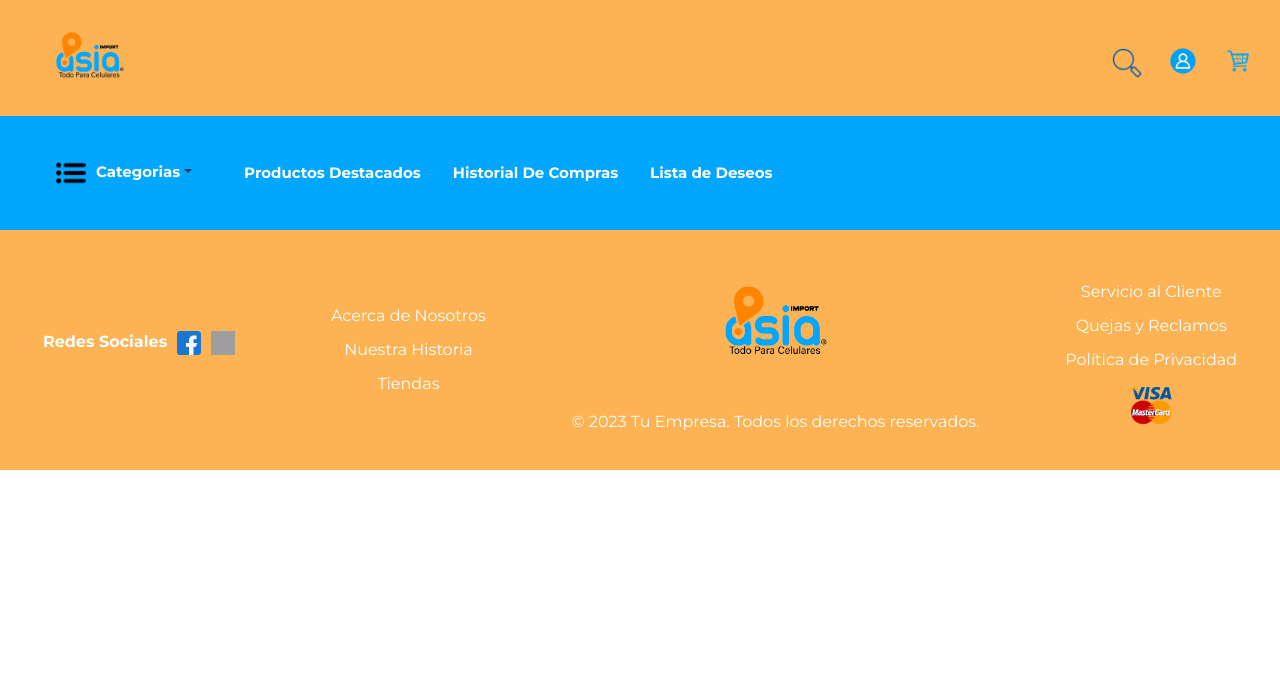
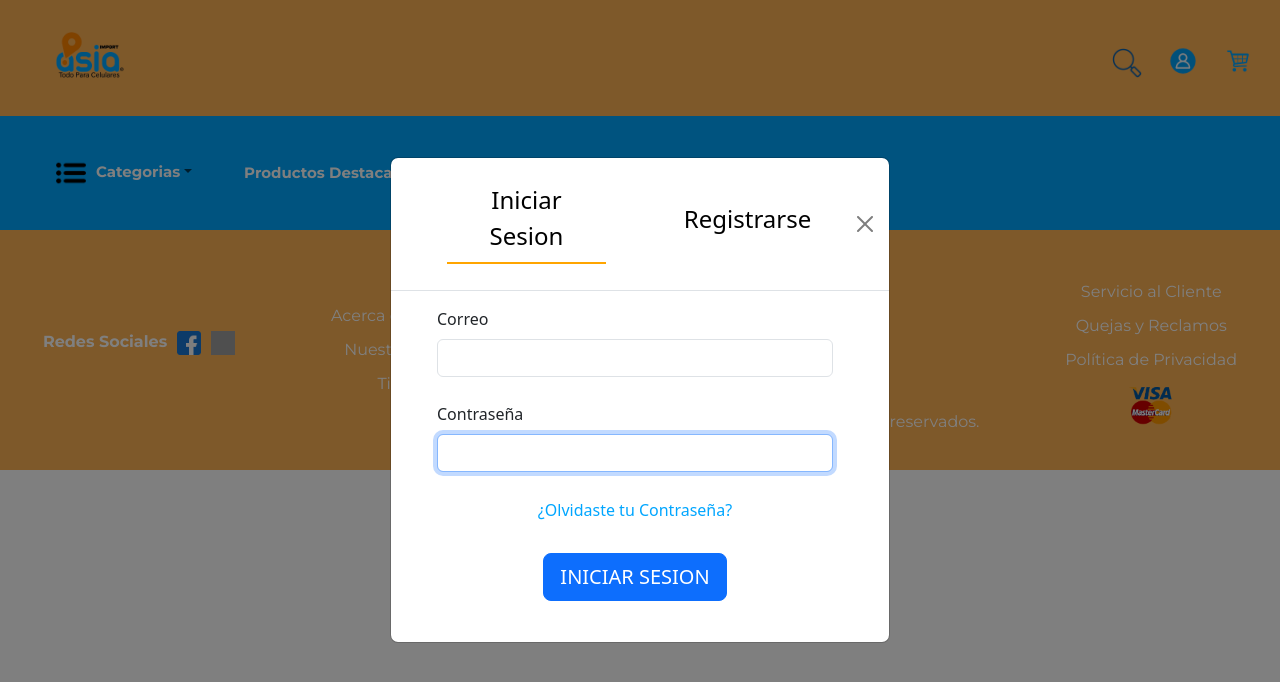
Before and after one commit to jairoaguilarts/AsiaImport, a React (Create React App) app: page / in a window 1280 px wide. Both pictures are taken after a click on the button 1168 px from the left and 61 px from the top of the page. Shown: the top 682 px of the page. Built offline with nearby package versions, Linux system fonts and the light colour scheme; grey boxes are pictures that could not be loaded; a web font is replaced by a local one.

Commit message:
Login Implementado

```diff
--- /dev/null
+++ b/src/components/Login.css
@@ -0,0 +1,49 @@
+.button-container {
+    display: flex;
+  }
+
+  .iniciar-sesion{
+     display: flex;
+    align-items: center;
+    background: none;
+    border: none;
+    cursor: pointer;
+    padding: 8px;
+    margin: 0px 40px 10px;
+    height: auto;
+}
+  .registrarse {
+    display: flex;
+    align-items: center;
+    background: none;
+    border: none;
+    cursor: pointer;
+    padding: 8px;
+    margin: 0px 30px 10px;
+    height: auto;
+  }
+  .forms{
+    margin: 0px 40px 25px 30px;
+  }
+  .login {
+    background-color: #01A6FF;
+    border-color: #01A6FF;
+    margin: 0px 40px 25px 30px; /* Ajusta según sea necesario para que coincida con el margen de tus formularios */
+    padding: 10px 20px; /* Ajusta según sea necesario para que coincida con el tamaño de tus formularios */
+    font-size: 18px;
+  }
+  .forgot{
+    background: none;
+    border: none;
+    color: #01A6FF;
+    margin: 0px 40px 30px 30px;
+    height: auto;
+  }
+  .iniciar-sesion.selected,
+  .registrarse.selected {
+    border-bottom: 2px solid orange;
+  }
+  .iniciar-sesion p,
+.registrarse p {
+  margin: 0; /* Ajusta según sea necesario para eliminar el espacio entre las letras y la línea */
+}
--- /dev/null
+++ b/src/components/Login.js
@@ -0,0 +1,79 @@
+import './Login.css';
+import { useState } from 'react';
+import Button from 'react-bootstrap/Button';
+import Form from 'react-bootstrap/Form';
+import Modal from 'react-bootstrap/Modal';
+import userIcon from '../assets/user.png';
+
+function Login() {
+  const [show, setShow] = useState(false);
+  const [iniciarSesionSeleccionado, setIniciarSesionSeleccionado] = useState(true);
+  const [registrarseSeleccionado, setRegistrarseSeleccionado] = useState(false);
+
+  const handleIniciarSesionClick = () => {
+    setIniciarSesionSeleccionado(true);
+    setRegistrarseSeleccionado(false);
+  };
+
+  const handleRegistrarseClick = () => {
+    setIniciarSesionSeleccionado(false);
+    setRegistrarseSeleccionado(true);
+  };
+  const handleClose = () => setShow(false);
+  const handleShow = () => setShow(true);
+
+  return (
+    <>
+     <button onClick={handleShow} className="icon-button" >
+            <img src={userIcon} alt="User" className="icon" />
+            <p>Iniciar Sesion</p>
+          </button>
+
+      <Modal show={show} onHide={handleClose} size="md"  centered>
+        <Modal.Header closeButton>
+          <Modal.Title>
+            <div className="button-container">
+                <button  onClick={handleIniciarSesionClick}  className={`iniciar-sesion ${iniciarSesionSeleccionado ? 'selected' : ''}`}>
+                <p>Iniciar Sesion</p>
+                </button>
+                <button onClick={handleRegistrarseClick} className={`registrarse ${registrarseSeleccionado ? 'selected' : ''}`}>
+                <p>Registrarse</p>
+                </button>
+          </div>
+          </Modal.Title>
+        </Modal.Header>
+        <Modal.Body>
+          <Form>
+            <Form.Group className="forms" controlId="exampleForm.ControlInput1">
+              <Form.Label>Correo</Form.Label>
+              <Form.Control
+                type="email"
+                autoFocus
+              />
+            </Form.Group>
+            <Form.Group className="forms" controlId="exampleForm.ControlInput1">
+              <Form.Label>Contraseña</Form.Label>
+              <Form.Control
+                type="password"
+                autoFocus
+              />
+            </Form.Group>
+          </Form>
+          <div className="d-flex justify-content-center ">
+            <button className="forgot" onClick={handleClose}>
+                ¿Olvidaste tu Contraseña?
+            </button>
+        </div>
+        <div className="d-flex justify-content-center ">
+            <Button className="login " variant="primary" size="lg" onClick={handleClose}>
+                INICIAR SESION
+            </Button>
+        </div>
+        </Modal.Body>
+
+      </Modal>
+    </>
+  );
+}
+
+export default Login;
--- a/src/components/Navibar.js
+++ b/src/components/Navibar.js
@@ -19,6 +19,8 @@ import botestermosImage from '../assets/botestermos.png';
 import cargadoresImage from '../assets/cargadores.png';
 import relojesImage from '../assets/relojes.png';
 import otrosImage from '../assets/otros.png';
+import Login from './Login';
+
 const Navibar = () => {
   const [menuOpen, setMenuOpen] = useState(false);
   const [searchOpen, setSearchOpen] = useState(false);
@@ -100,10 +102,7 @@ const Navibar = () => {
 
         {/* Contenedor para los íconos de usuario y carrito */}
         <div className="icon-container">
-          <button className="icon-button" onClick={() => console.log('User icon clicked')}>
-            <img src={userIcon} alt="User" className="icon" />
-            <p>Iniciar Sesion</p>
-          </button>
+          <Login/>
           <button className="icon-button" onClick={() => console.log('Cart icon clicked')}>
             <img src={cartIcon} alt="Cart" className="icon" />
           </button>
```
